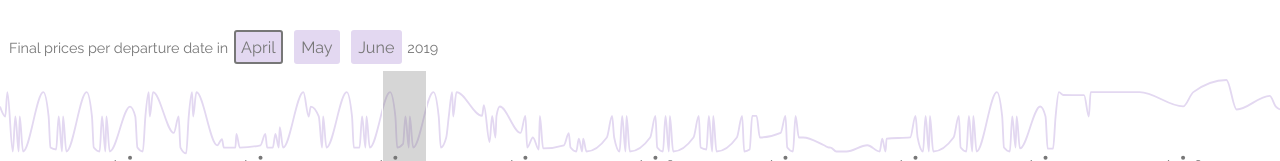
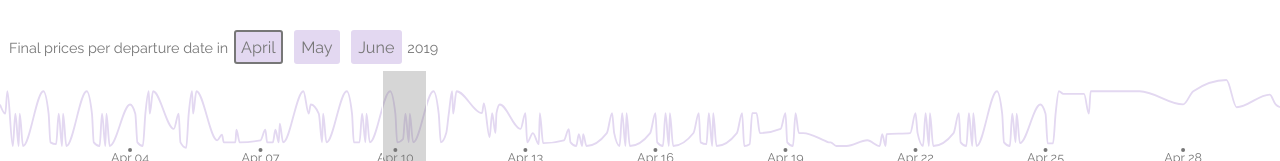
Before and after one commit to higsch/flyhigh, a Svelte app in the folder visualisation/app/: page / in a window 1280 px wide. Shown: the part 639-800 px from the top of the page. Built offline with nearby package versions, Linux system fonts and the light colour scheme.

Commit message:
corrected x labels on time brush

```diff
--- a/visualisation/app/src/TimeBrush/TimeBrush.svelte
+++ b/visualisation/app/src/TimeBrush/TimeBrush.svelte
@@ -18,7 +18,7 @@
   export let data;
   export let colors;
 
-  const shrinkingFactor = 0.8;
+  const shrinkingFactor = 0.75;
   const dispatch = createEventDispatcher();
   const padding = {
     top: 20,
@@ -45,7 +45,6 @@
   function brushed() {
     if (!isInit && !d3event.sourceEvent || !d3event.selection) return;
     isInit = false;
-    console.log('brushed')
 
     const selectionX = d3event.selection;
     let selectionTime = selectionX.map(x.invert);
@@ -152,7 +151,7 @@
         {#each ticks as {departure, show, id}, i (id)}
           {#if show}
             <g class="tick" transform="translate({x(departure)} 0)">
-              <circle cx={0} cy={-11} r="2"></circle>
+              <circle cx={0} cy={-12} r="2"></circle>
               <text>{timeFormat('%b %d')(departure)}</text>
             </g>
           {/if}
```
